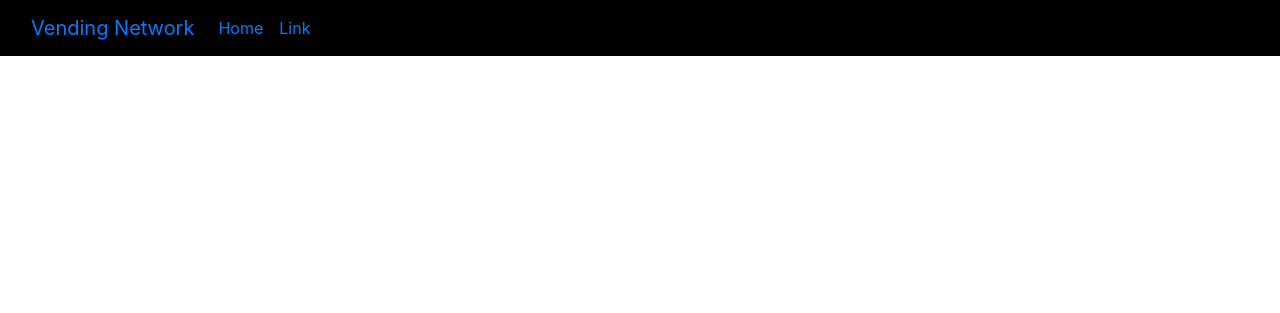
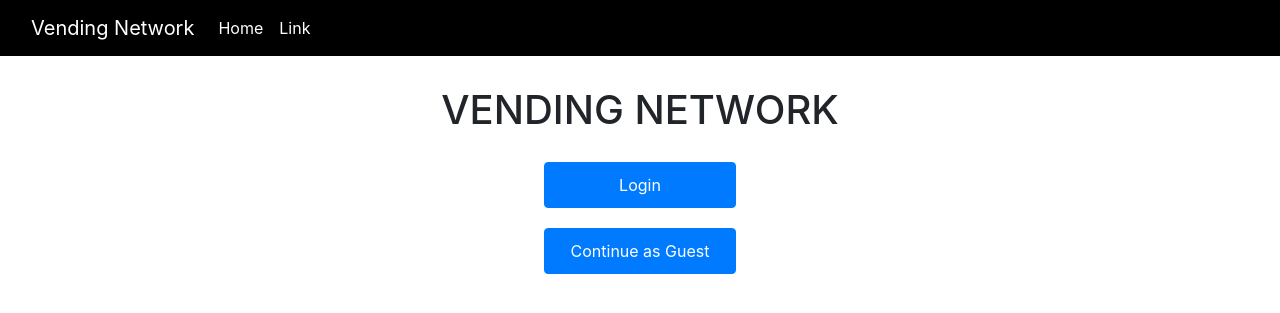
Before and after one commit to PayConner/CGT-14100-Project, a PHP site: page / in a window 1280 px wide. Shown: the top 313 px of the page. Run offline with PHP 8.4, Linux system fonts and the light colour scheme.

Commit message:
buttons added

```diff
--- a/CSS/master.css
+++ b/CSS/master.css
@@ -1,3 +1,32 @@
 nav{
     background-color: black;
 }
+
+a{
+    color: white;
+}
+
+#container{
+    margin: auto;
+
+}
+.head{
+    margin: auto;
+    width:50%;
+    text-align: center;
+    padding-top: 30px;
+}
+
+.buttons{
+    margin: auto;
+    width: 50%;
+    text-align: center;
+}
+.home-button{
+    padding-top:20px;
+}
+
+.btn{
+    padding: 10px;
+    width: 30%;
+}
--- a/index.html
+++ b/index.html
@@ -30,8 +30,17 @@
             </div>
           </nav>
 <!-- Navbar Bootstrap -->
-          <div >
+          <div class="head">
+            <h1 id="title">VENDING NETWORK</h1>
+          </div>
 
+          <div class= "buttons">
+            <div class="home-button">
+              <button type="button" class="btn btn-primary">Login</button>
+            </div>
+            <div class="home-button">
+              <button type="button" class="btn btn-primary">Continue as Guest</button>
+            </div>
           </div>
 
 
```
